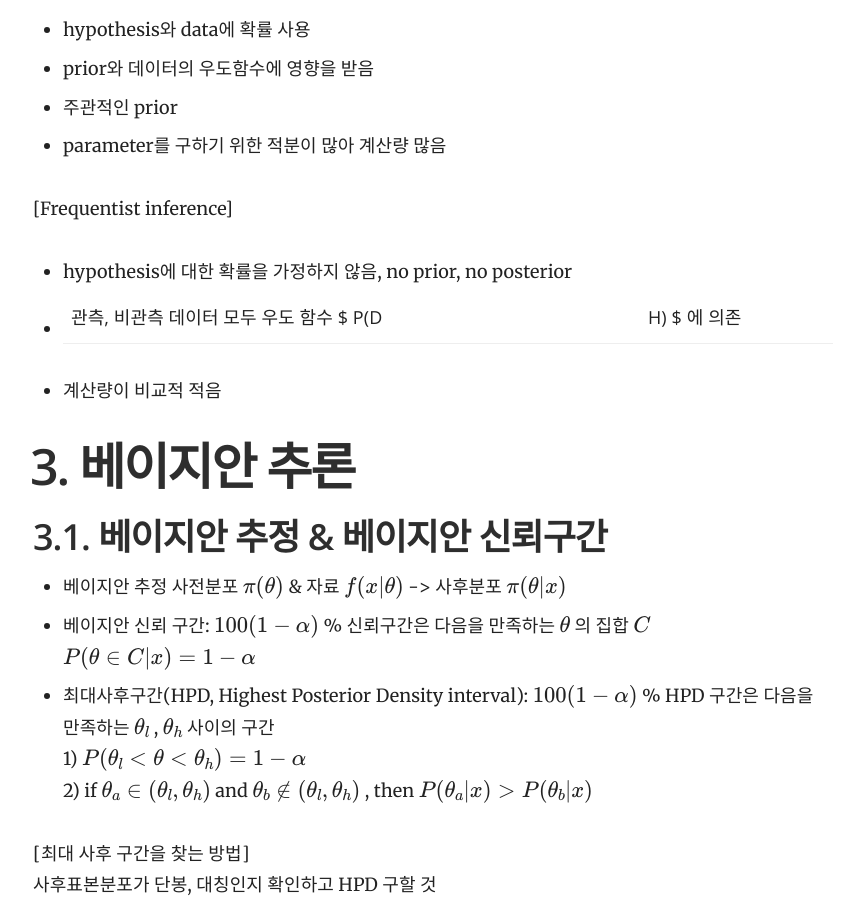
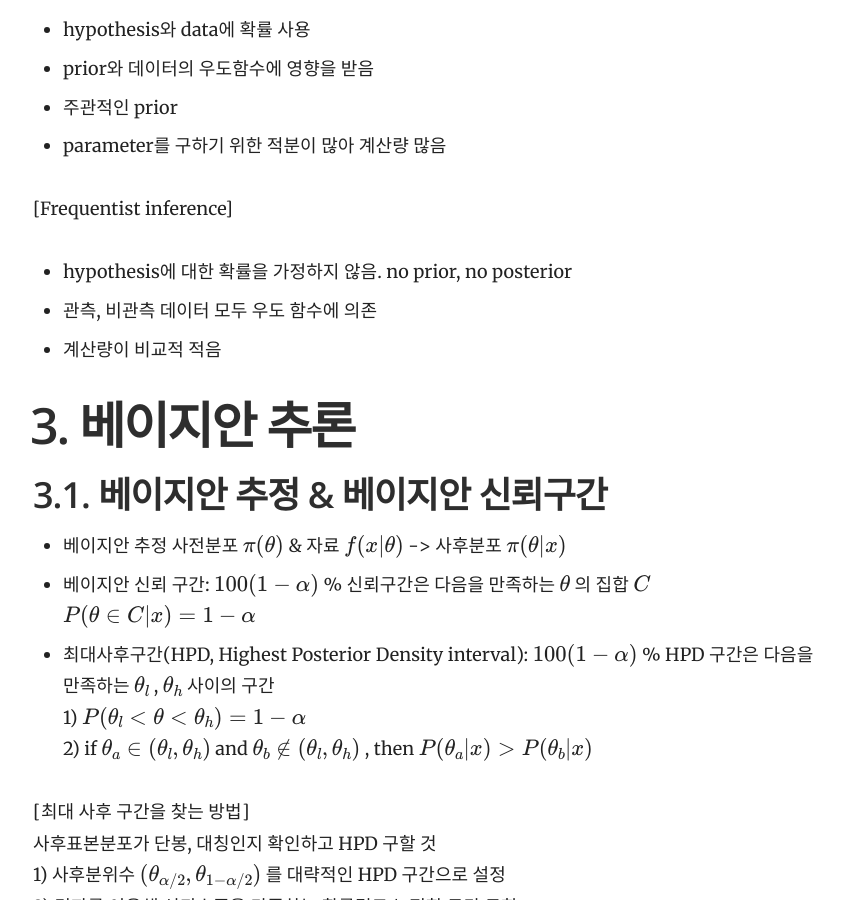
Before and after one commit to yrk3434/yrk3434.github.io, a Jekyll site: the page built from _docs/Computational Statistics/Bayesian Inference.md, in a window 1280 px wide and 900 px high, scrolled down 1729 px. Shown: the whole window, without its empty margins (357-1201 px from the left). Built offline with Jekyll 4.4.1, drawn with Linux system fonts in a browser that asks for light colours; formulas are drawn with MathJax 3.

```diff
--- a/_docs/Computational Statistics/Bayesian Inference.md
+++ b/_docs/Computational Statistics/Bayesian Inference.md
@@ -55,8 +55,8 @@ $ P(A_i|B) = \frac{P_I(A_i \cap B)}{
 - parameter를 구하기 위한 적분이 많아 계산량 많음
 
 [Frequentist inference]
-- hypothesis에 대한 확률을 가정하지 않음, no prior, no posterior
-- 관측, 비관측 데이터 모두 우도 함수 $ P(D|H) $ 에 의존
+- hypothesis에 대한 확률을 가정하지 않음. no prior, no posterior
+- 관측, 비관측 데이터 모두 우도 함수에 의존
 - 계산량이 비교적 적음
 
 # 3. 베이지안 추론
```
